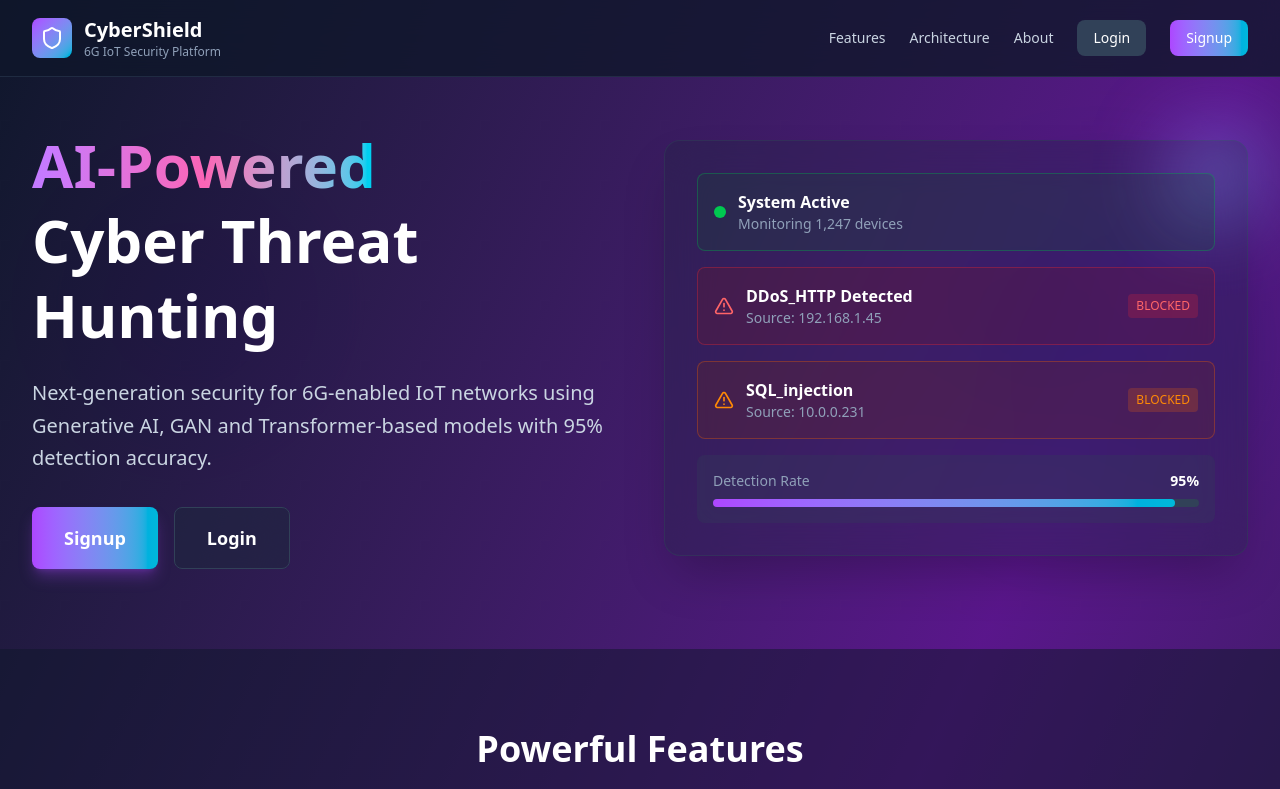
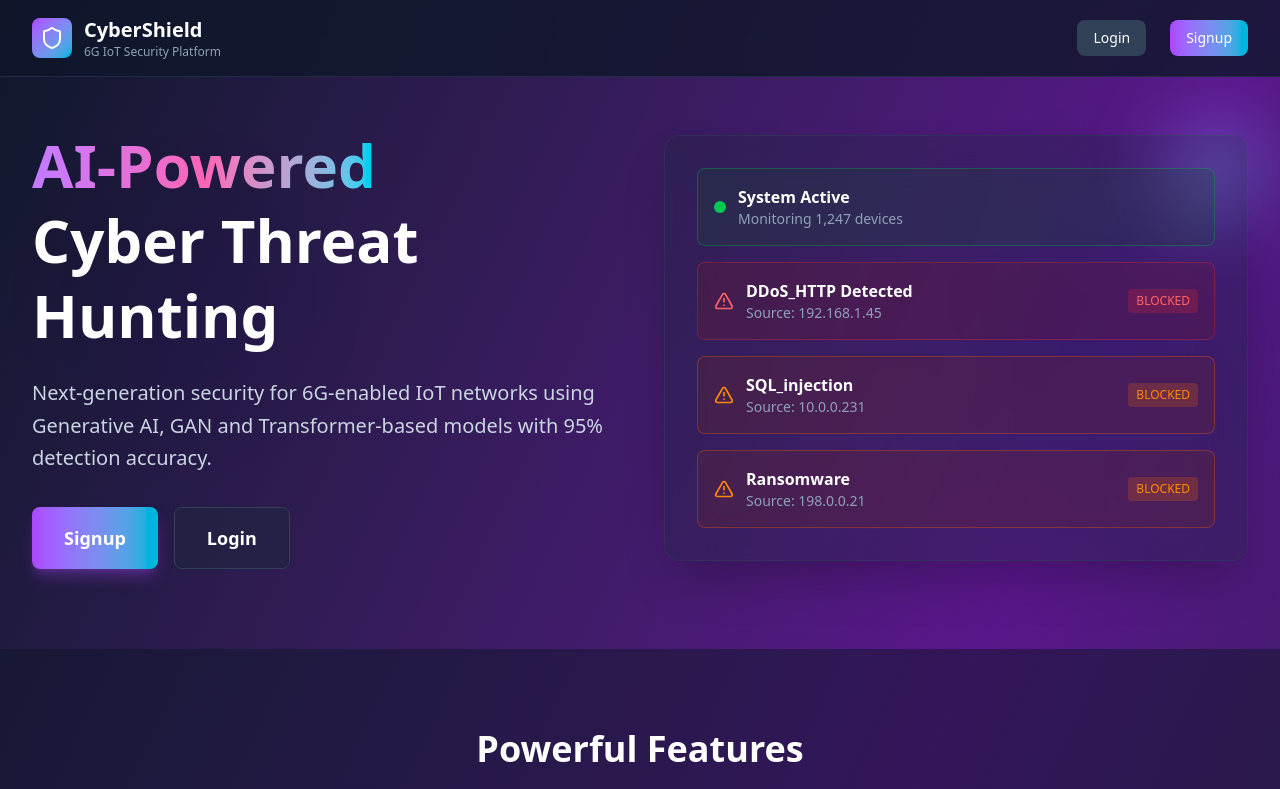
Before and after one commit to Code-Akhilsai/CyberShield-AI, a React (Vite) app: page /home in a window 1280 px wide. Shown: the top 789 px of the page. Built offline with nearby package versions, Linux system fonts and the light colour scheme.

Commit message:
7-11-2025

```diff
--- a/index.html
+++ b/index.html
@@ -1,10 +1,10 @@
-<!doctype html>
+<!DOCTYPE html>
 <html lang="en">
   <head>
     <meta charset="UTF-8" />
-    <link rel="icon" type="image/svg+xml" href="/vite.svg" />
+    <link rel="icon" type="image/svg+xml" href="" />
     <meta name="viewport" content="width=device-width, initial-scale=1.0" />
-    <title>genai</title>
+    <title>CyberShield</title>
   </head>
   <body>
     <div id="root"></div>
--- a/src/Home.jsx
+++ b/src/Home.jsx
@@ -47,24 +47,6 @@ const Home = () => {
               </div>
             </div>
             <div className="flex items-center space-x-6">
-              <a
-                href="#features"
-                className="text-slate-300 hover:text-white transition text-sm font-medium"
-              >
-                Features
-              </a>
-              <a
-                href="#architecture"
-                className="text-slate-300 hover:text-white transition text-sm font-medium"
-              >
-                Architecture
-              </a>
-              <a
-                href="#about"
-                className="text-slate-300 hover:text-white transition text-sm font-medium"
-              >
-                About
-              </a>
               <button
                 onClick={() => navigateToLogin()}
                 className="px-4 py-2 bg-slate-700 hover:bg-slate-600 text-white rounded-lg transition text-sm font-medium"
@@ -162,21 +144,17 @@ const Home = () => {
                       BLOCKED
                     </span>
                   </div>
-                  <div className="p-4 bg-slate-700/30 rounded-lg">
-                    <div className="flex items-center justify-between mb-2">
-                      <span className="text-sm text-slate-400">
-                        Detection Rate
-                      </span>
-                      <span className="text-sm font-semibold text-white">
-                        95%
-                      </span>
+                  <div className="flex items-center space-x-3 p-4 bg-orange-900/20 border border-orange-500/30 rounded-lg">
+                    <AlertTriangle className="w-5 h-5 text-orange-400" />
+                    <div className="flex-1">
+                      <p className="text-white font-semibold">Ransomware</p>
+                      <p className="text-sm text-slate-400">
+                        Source: 198.0.0.21
+                      </p>
                     </div>
-                    <div className="w-full bg-slate-700 rounded-full h-2">
-                      <div
-                        className="bg-linear-to-r from-purple-500 to-cyan-500 h-2 rounded-full"
-                        style={{ width: "95%" }}
-                      ></div>
-                    </div>
+                    <span className="text-xs px-2 py-1 bg-orange-500/20 text-orange-400 rounded">
+                      BLOCKED
+                    </span>
                   </div>
                 </div>
               </div>
--- a/src/SignupPage.jsx
+++ b/src/SignupPage.jsx
@@ -1,9 +1,12 @@
 import { useState, useEffect } from "react";
 import { Shield, Mail, Lock, Eye, EyeOff } from "react-feather";
 import { useNavigate } from "react-router-dom";
-import { signUpWithEmail, signInWithGoogle } from "./Firebase";
+import { signUpWithEmail, signInWithGoogle, auth, db } from "./Firebase";
+import { sendEmailVerification, onAuthStateChanged } from "firebase/auth";
+import { doc, setDoc } from "firebase/firestore";
 
 const SignupPage = () => {
+  const [message, setMessage] = useState("");
   const [showPassword, setShowPassword] = useState(false);
   const [formData, setFormData] = useState({
     email: "",
@@ -18,29 +21,39 @@ const SignupPage = () => {
 
   const handleSignup = async (e) => {
     e.preventDefault();
+    setError("");
+    setMessage("");
+
     try {
       const userCredential = await signUpWithEmail(
         formData.email,
         formData.password
       );
-      console.log("User created:", userCredential.user);
-      // Navigate only after a successful signup
-      navigate("/ThreatDetectionPage");
+      const user = userCredential.user;
+
+      // ✅ Send verification email
+      await sendEmailVerification(user);
+      setMessage(
+        "Verification email sent! Please check your inbox and verify your email before continuing."
+      );
     } catch (error) {
       setError(error.message);
-      console.error("Error:", error);
     }
   };
 
   const handleGoogleSignIn = async () => {
     try {
       const result = await signInWithGoogle();
-      console.log("Google user:", result.user);
-      // treat Google sign-in as signup flow and navigate
+      const user = result.user;
+
+      await setDoc(doc(db, "Users", user.uid), {
+        email: user.email,
+        createdAt: new Date(),
+      });
+
       navigate("/ThreatDetectionPage");
     } catch (error) {
       setError(error.message);
-      console.error("Google sign-in error:", error);
     }
   };
 
@@ -58,6 +71,29 @@ const SignupPage = () => {
       document.body.style.overflow = "";
     };
   }, []);
+
+  useEffect(() => {
+    const unsubscribe = onAuthStateChanged(auth, async (user) => {
+      if (user) {
+        // 🔁 Keep checking every few seconds if the user verifies
+        const interval = setInterval(async () => {
+          await user.reload(); // Refresh user data
+          if (user.emailVerified) {
+            clearInterval(interval); // stop checking
+            await setDoc(doc(db, "Users", user.uid), {
+              email: user.email,
+              createdAt: new Date(),
+            });
+            navigate("/ThreatDetectionPage");
+          }
+        }, 3000); // checks every 3 seconds
+
+        return () => clearInterval(interval);
+      }
+    });
+
+    return () => unsubscribe();
+  }, [navigate]);
 
   return (
     <div className="min-h-screen w-screen bg-linear-to-br from-slate-900 via-purple-900 to-slate-900 flex items-center justify-center">
@@ -87,6 +123,11 @@ const SignupPage = () => {
           {error && (
             <div className="mb-4 p-3 bg-red-500/20 border border-red-500 rounded-lg text-red-300 text-sm">
               {error}
+            </div>
+          )}
+          {message && (
+            <div className="mb-4 p-3 bg-green-500/20 border border-green-500 rounded-lg text-green-300 text-sm">
+              {message}
             </div>
           )}
 
```
